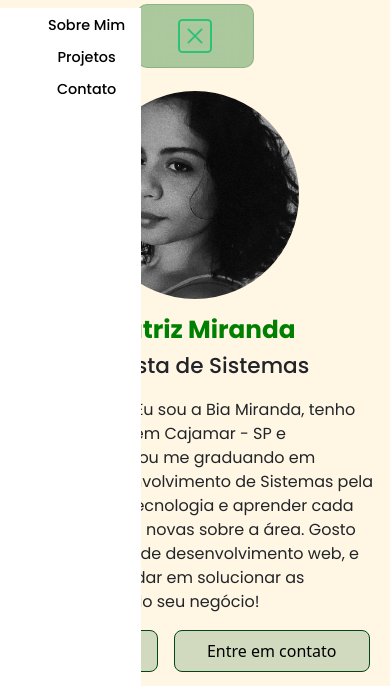
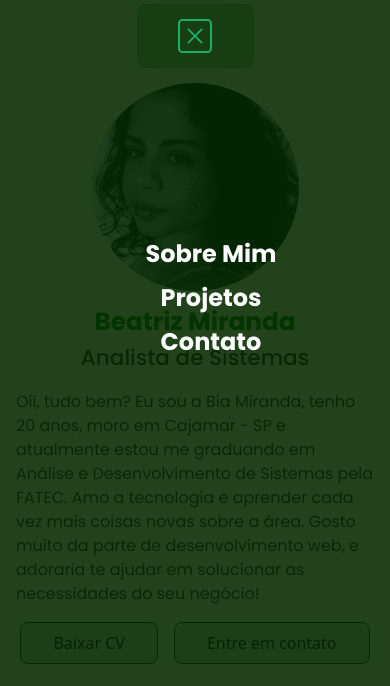
Before and after one commit to beatriz-miran/portfolio, a plain HTML site: page index.html in a window 390 px wide. Both pictures are taken after a click on the button 195 px from the left and 36 px from the top of the page. Shown: the top 686 px of the page. Drawn offline with nearby package versions, Linux system fonts and the light colour scheme.

Commit message:
atl menu hamburger

```diff
--- a/index.html
+++ b/index.html
@@ -14,38 +14,29 @@
 
 <body>
 
-    <script src="script.js"></script>
-    <div class="cabecalho">
+    <header>
+        <nav class="cabecalho">
             <div class="mobile-menu-icon">
-            <button onClick="menuShow()"><img src="images/menu1.png" class="icon"></button>
+                <button onclick="menuShow()"><img src="images/menu1.png" class="icon"></button>
             </div>
 
-        <ul class="menu active">
-
-            <li class="ativo" onClick="linhaMenu()"><a href="#sobre-mim">Sobre Mim</a></li>
-
+            <ul class="menu">
+                <li class="ativo" onclick="linhaMenu()"><a href="#sobre-mim">Sobre Mim</a></li>
                 <li><a href="#projetos">Projetos</a></li>
-
-
                 <li> <a href="#contato">Contato</a></li>
-
             </ul>
-
-    </div>
-
-    <nav>
-        <div class="hamburger active" style="background-color:  rgb(255, 246, 228);"></div>
 
             <div class="mobile-menu">
                 <ul>
                     <li class="ativo"><a href="#sobre-mim">Sobre Mim</a></li>
-
                     <li><a href="#projetos">Projetos</a></li>
-
                     <li> <a href="#contato">Contato</a></li>
                 </ul>
             </div>
         </nav>
+    </header>
+
+    <script src="script.js"></script>
 
 
     <div class="container-body">
@@ -109,7 +100,7 @@
         </section>
 
         <span class="span-titulo" id="projetos">Projetos</span>
-        <section class="projetos">
+        <section class="projetos" style="position: relative; z-index: 1;">
             <div class="text-center">
                 <div class="row">
                     <div class="col">
--- a/style.css
+++ b/style.css
@@ -51,6 +51,7 @@ body,
     position: fixed;
     display: flex;
     text-align: center;
+    z-index: 100;
 
     justify-content: center;
     align-items: center;
@@ -94,38 +95,43 @@ nav ul li,
 
 .mobile-menu {
     display: none;
+    position: absolute;
+    height: 100vh;
+    margin-top: 35rem;
+    width: 500%;
 }
 
-.mobile-menu ul {
+.mobile-menu ul{
     flex-direction: column;
-    background-color: white;
+    background-color: rgba(4, 42, 0, 0.879);
     list-style: none;
-    position: absolute;
-    max-width: 10rem;
+    width: 100%;
     height: 110vh;
     transition: smooth 1.3s ease;
+    z-index: 99;
+
+    text-align: center;
+    padding-top: 40vh;
+    text-decoration: none;
 }
 
 a, button a {
     text-decoration: none;
 }
 
-.mobile-menu ul {
-    text-align: center;
-
-    text-decoration: none;
-}
-
 .mobile-menu li a {
-    font-size: 0.9rem;
+    font-size: 1.5rem;
+    color: white;
+    font-weight: 700;
     text-decoration: none;
 }
 
 .mobile-menu-icon {
-    display: block;
+    display: absolute;
     cursor: pointer;
     background-color: transparent;
     width: 5rem;
+    z-index: 100;
 }
 
 .mobile-menu-icon button {
@@ -214,11 +220,18 @@ li .ativo {
 .projetos{
     overflow: hidden;
     padding: 0 0.5rem;
+
+    z-index: 1;
+}
+.row, .col, .card{
+    position: relative;
+    z-index: 1;
 }
 .card-body {
     background-color: var(--cor-corpo-light);
     border: solid 1.5px green;
     border-radius: 0 0 0.3rem 0.3rem;
+    z-index: 1;
 }
 
 .btn-action {
```
Lines whose indentation alone changed are shown as unchanged.
